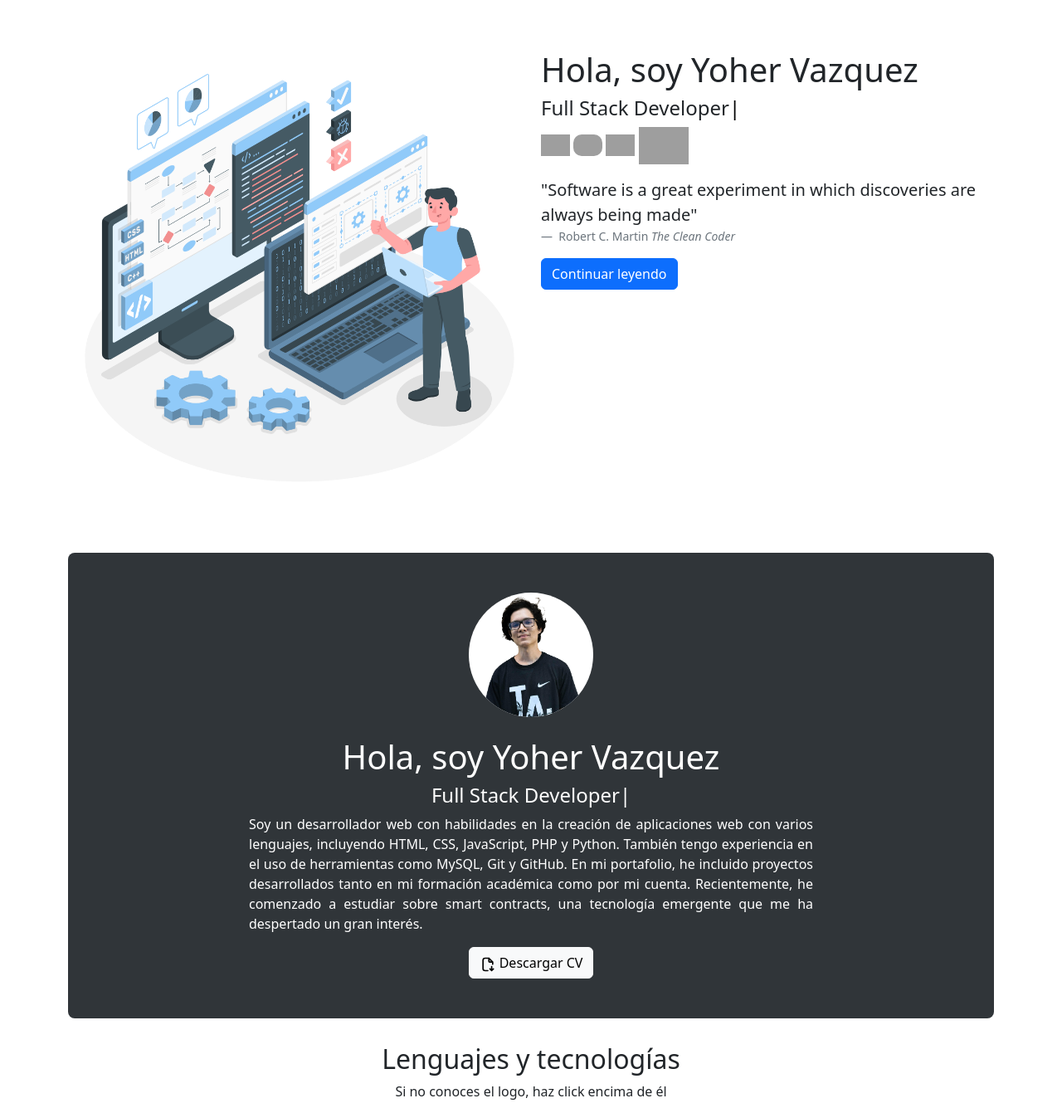
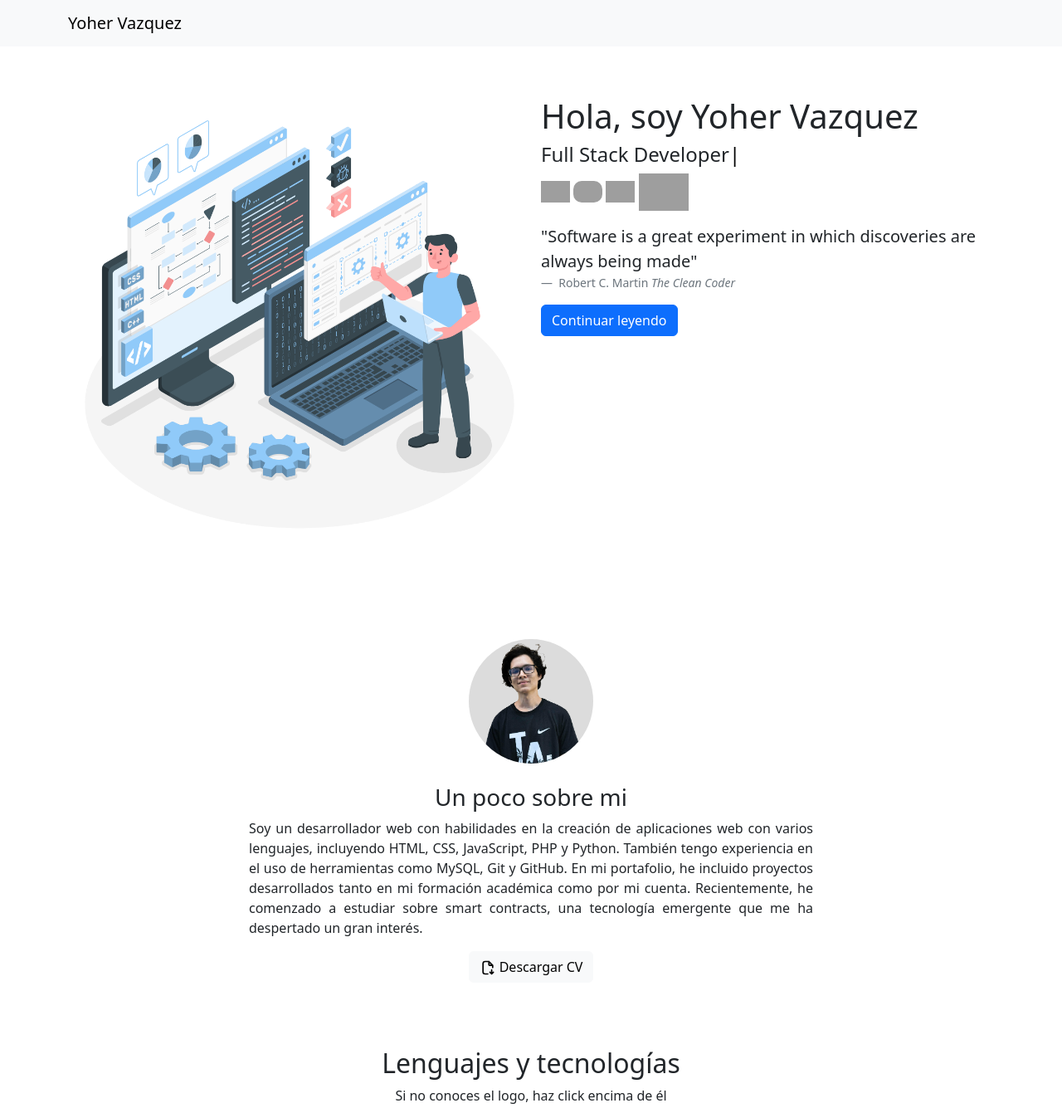
Before and after one commit to yohervz/yohervz.github.io, a plain HTML site: page index.html in a window 1280 px wide. Shown: the top 1335 px of the page at 83% size. Drawn offline with nearby package versions, Linux system fonts and the light colour scheme; grey boxes are pictures that could not be loaded.

Commit message:
Change in about me

```diff
--- a/index.html
+++ b/index.html
@@ -10,6 +10,15 @@
 	<link rel="stylesheet" type="text/css" href="static/css/style.css">
 </head>
 <body>
+	<header>
+		<nav class="navbar bg-body-tertiary">
+		  <div class="container">
+		    <a class="navbar-brand" href="#">
+		      Yoher Vazquez
+		    </a>
+		  </div>
+		</nav>
+	</header>
 	<div style="padding-top: 60px;; margin: 0 auto;" class="container row">
 		<div class="col-12 col-lg-6 col-md-6">
 			<figure>
@@ -38,10 +47,9 @@
 		</div>
 	</div>
 	<div class="container my-5">
-		<div class="p-5 text-center rounded-3 text-white" style="background-color: #303539;">
-			<img src="media/yohervazquez.png" style="width:150px; border-radius: 200px;background-color: white;"><br><br>
-		    <h1 class="">Hola, soy Yoher Vazquez</h1>
-		    <center><h4 class="typewriter">Full Stack Developer<span class="cursor" style="color:white;">|</span></h4></center>
+		<div class="p-5 text-center rounded-3">
+			<img src="media/yohervazquez.png" style="width:150px; border-radius: 200px;background-color: #DCDCDC;"><br><br>
+		    <h3 class="">Un poco sobre mi</h3>
 		    <p class="col-lg-8 mx-auto" style="text-align: justify;">
 		    	Soy un desarrollador web con habilidades en la creación de aplicaciones web con varios lenguajes, incluyendo HTML, CSS, JavaScript, PHP y Python. También tengo experiencia en el uso de herramientas como MySQL, Git y GitHub. En mi portafolio, he incluido proyectos desarrollados tanto en mi formación académica como por mi cuenta. Recientemente, he comenzado a estudiar sobre smart contracts, una tecnología emergente que me ha despertado un gran interés.
 		  </p>
```
